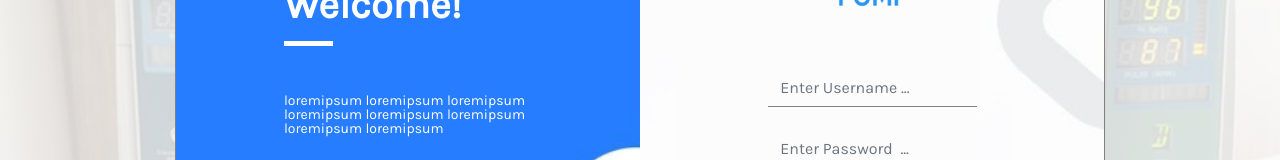
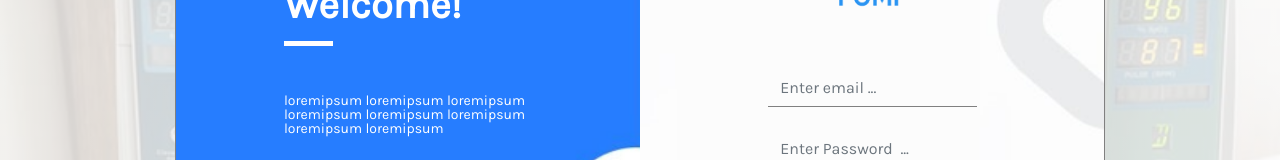
Before and after one commit to danielhipolito/pump-login, a React (Create React App) app in the folder client/: page /login in a window 1280 px wide. Shown: the part 298-458 px from the top of the page. Built offline with nearby package versions, Linux system fonts and the light colour scheme.

Commit message:
Updated Params of Login Service

```diff
--- a/client/src/components/forms/Login/LoginForm.form.js
+++ b/client/src/components/forms/Login/LoginForm.form.js
@@ -1,9 +1,9 @@
 import * as Yup from 'yup';
 
-export const getInitialValues = () => ({userName: '', password: ''});
+export const getInitialValues = () => ({email: '', password: ''});
 
 export const getValidationSchema = () =>
   Yup.object({
-    userName: Yup.string().required('Username is requiered.'),
+    email: Yup.string().required('email is requiered.').email('Invalid email'),
     password: Yup.string().required('Password is requiered.'),
   });
--- a/client/src/components/forms/Login/LoginForm.js
+++ b/client/src/components/forms/Login/LoginForm.js
@@ -58,14 +58,14 @@ export const LoginForm = ({onForgot}) => {
             }}
           />
           <form onSubmit={formik.handleSubmit}>
-            <InputError error={formik.errors.userName} />
+            <InputError error={formik.errors.email} />
             <PumpInput
               type="text"
-              placeholder="Enter Username ..."
+              placeholder="Enter email ..."
               className="form-control mb-4 mt-2"
               onChange={formik.handleChange}
-              value={formik.values.userName}
-              name="userName"
+              value={formik.values.email}
+              name="email"
             />
             <InputError error={formik.errors.password} />
             <PumpInput
```
Also changed, not shown: 2 other files (tests, documents, lock files or other folders).
